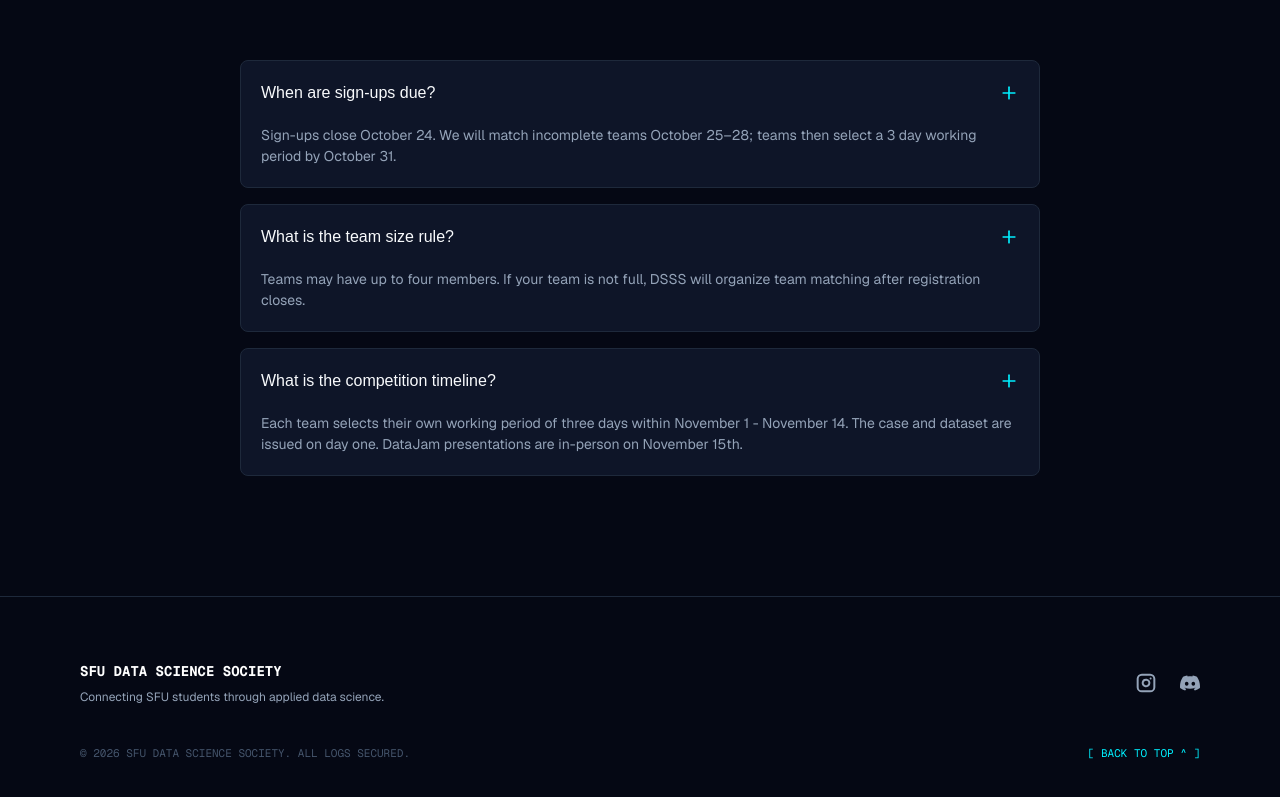
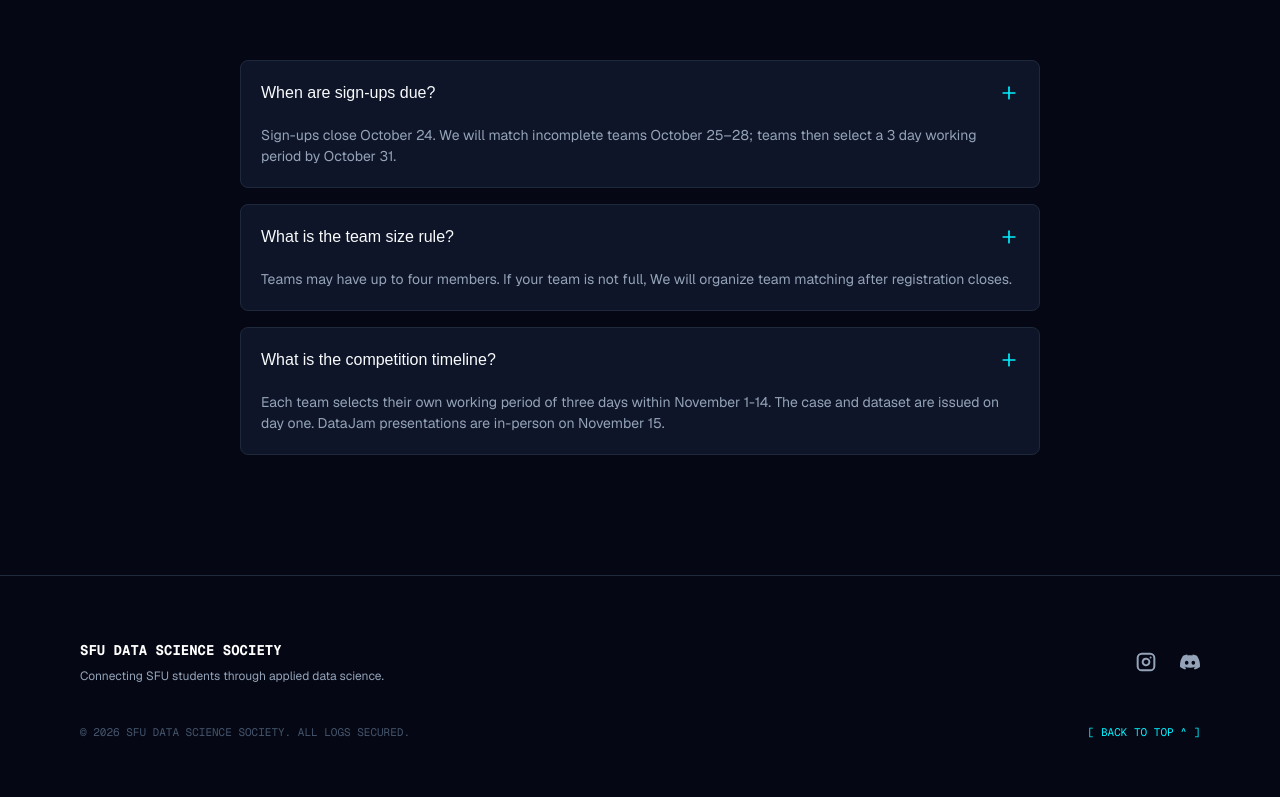
Before and after one commit to SFU-DSSS/datajam-2026-reg, a Next.js app in the folder v0_hackml-portal-main/: page / in a window 1280 px wide. Shown: the part 2476-3273 px from the top of the page. Built offline with nearby package versions, Linux system fonts and the light colour scheme; no server answers; a web font is replaced by a local one.

Commit message:
oopsie missed a couple minor wording things. it's like the more you look at it, the more you see improvement

```diff
--- a/v0_hackml-portal-main/components/datajam/faq.tsx
+++ b/v0_hackml-portal-main/components/datajam/faq.tsx
@@ -10,12 +10,12 @@ const faqs = [
   {
     question: "What is the team size rule?",
     answer:
-      "Teams may have up to four members. If your team is not full, DSSS will organize team matching after registration closes.",
+      "Teams may have up to four members. If your team is not full, We will organize team matching after registration closes.",
   },
   {
     question: "What is the competition timeline?",
     answer:
-      "Each team selects their own working period of three days within November 1 - November 14. The case and dataset are issued on day one. DataJam presentations are in-person on November 15th.",
+      "Each team selects their own working period of three days within November 1-14. The case and dataset are issued on day one. DataJam presentations are in-person on November 15.",
   },
 ]
 
```
